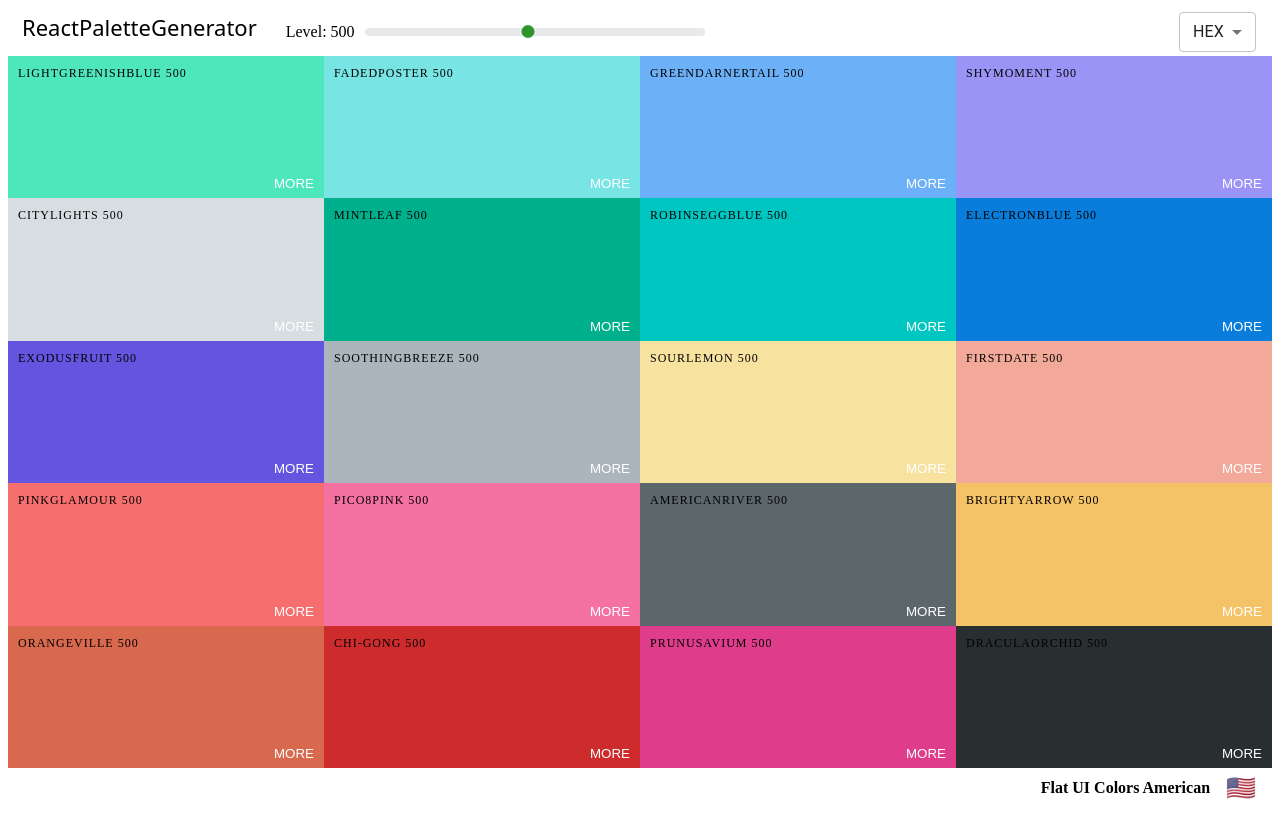
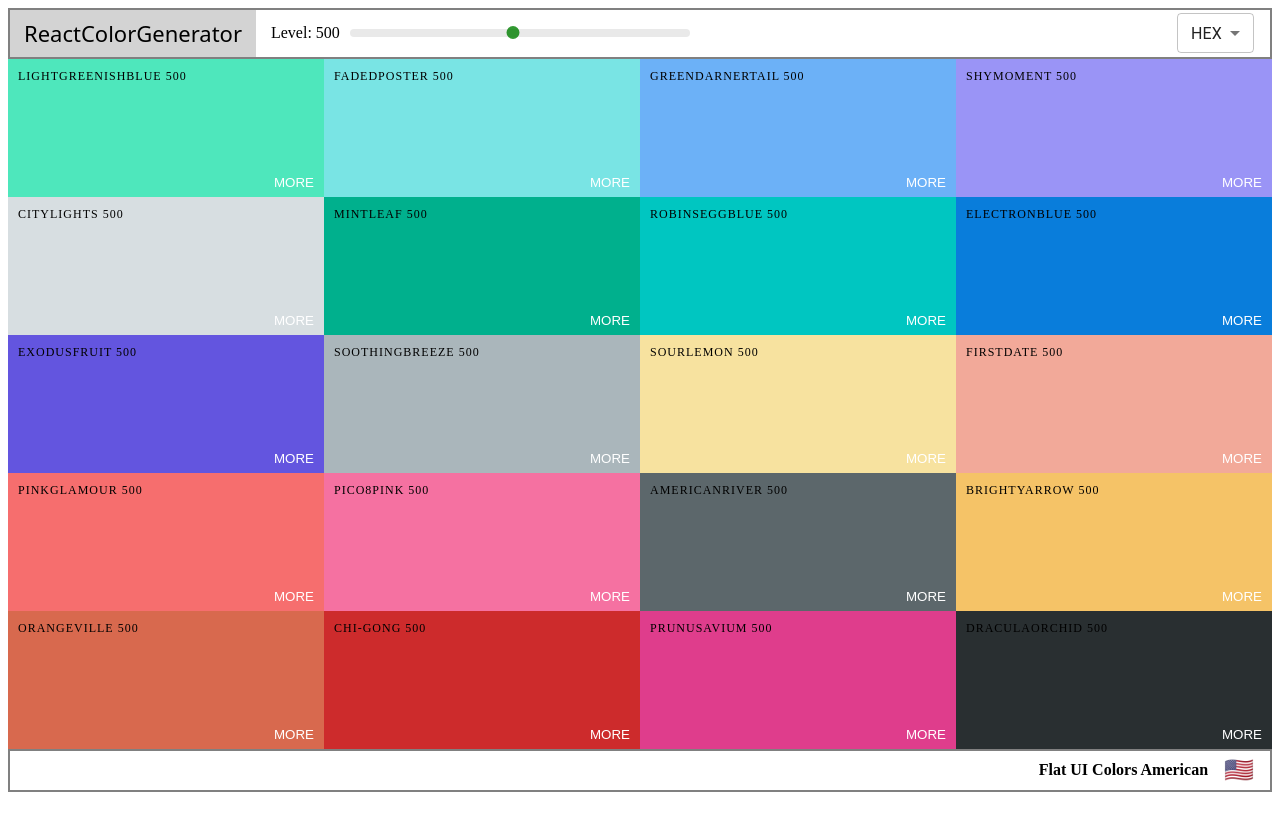
Before and after one commit to LaneBrents/ReactColorProject, a React (Vite) app in the folder vite-project/: page /palette/flat-ui-colors-american in a window 1280 px wide. Built offline with nearby package versions, Linux system fonts and the light colour scheme.

Commit message:
Added PalleteList component

```diff
--- a/vite-project/src/App.jsx
+++ b/vite-project/src/App.jsx
@@ -1,12 +1,13 @@
 import { Route, Routes } from "react-router-dom";
 
 import Palette from "./components/Palette";
-
+import PaletteList from "./components/PaletteList";
+import seedColors from "./components/seedColors";
 
 export default function App() {
   return (
     <Routes>
-      <Route path="/" element={<h1>Hello</h1>} />
+      <Route path="/" element={<PaletteList palettes={seedColors} />} />
       <Route path="/palette/:paletteId" element={<Palette />} />
     </Routes>
   );
--- a/vite-project/src/components/NavBar.jsx
+++ b/vite-project/src/components/NavBar.jsx
@@ -1,4 +1,5 @@
 import React, { useState } from "react";
+import { Link } from "react-router-dom";
 import { Icon, MenuItem, Select } from "@mui/material";
 import "rc-slider/assets/index.css";
 import "../styles/NavBar.css";
@@ -26,7 +27,7 @@ export default function NavBar(props) {
   return (
     <header className="Navbar">
       <div className="logo">
-        <a href="#">ReactPaletteGenerator</a>
+        <Link to='/'>ReactColorGenerator</Link>
       </div>
       <div className="slider-container">
         <span>Level: {props.level}</span>
--- /dev/null
+++ b/vite-project/src/components/PaletteList.jsx
@@ -0,0 +1,15 @@
+import React from "react";
+import { Link } from "react-router-dom";
+
+export default function PaletteList({ palettes }) {
+  return (
+    <div>
+      <h1>Palette List</h1>
+      {palettes.map((palette) => (
+        <p>
+          <Link to={`/palette/${palette.id}`}>{palette.paletteName}</Link>
+        </p>
+      ))}
+    </div>
+  );
+}
--- a/vite-project/src/styles/NavBar.css
+++ b/vite-project/src/styles/NavBar.css
@@ -3,17 +3,18 @@
     align-items: center;
     justify-content: flex-start;
     height: 6vh;
+    border: 2px solid grey;
 }
 
 .logo {
     margin-right: 15px;
-    margin-bottom: 10px;
     padding: 0 14px;
     font-size: 22px;
     font-family: system-ui, -apple-system, BlinkMacSystemFont, 'Segoe UI', Roboto, Oxygen, Ubuntu, Cantarell, 'Open Sans', 'Helvetica Neue', sans-serif;
     height: 100%;
     display: flex;
     align-items: center;
+    background: lightgray;
 }
 
 .logo a {
--- a/vite-project/src/styles/Palette.css
+++ b/vite-project/src/styles/Palette.css
@@ -1,5 +1,5 @@
 .Palette {
-    height: 100vh;
+    height: 98vh;
     display: flex;
     flex-direction: column;
 }
@@ -15,6 +15,7 @@
     justify-content: flex-end;
     align-items: center;
     font-weight: bold;
+    border: 2px solid grey;
 }
 
 .emoji {
```
